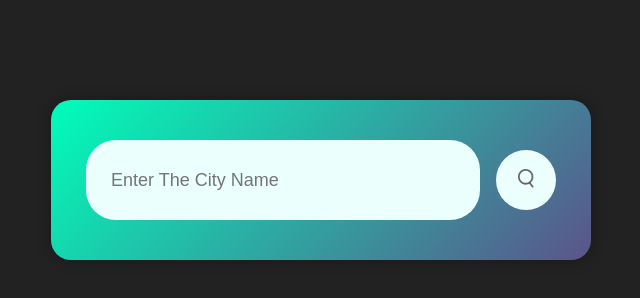
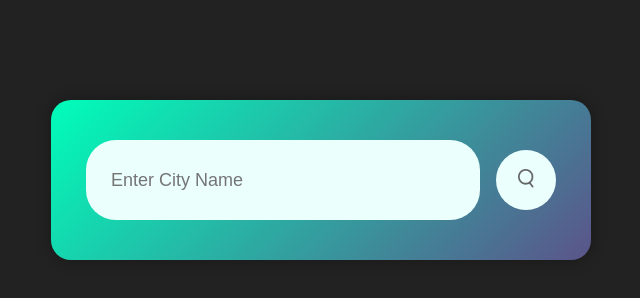
Before and after one commit to UMARAKRAM-ai/Weather_APP, a website: page index.html in a window 1280 px wide. Shown: the full height of the page, 319-959 px from the left. Drawn offline with Linux system fonts and the light colour scheme.

```diff
--- a/index.html
+++ b/index.html
@@ -10,7 +10,7 @@
 <body>
     <div class="card">
         <div class="search">
-          <input type="text" placeholder="Enter The City Name" spellcheck="false" />
+          <input type="text" placeholder="Enter City Name" spellcheck="false" />
           <button><img src="./images/search.png" alt="" /></button>
         </div>
         <div class="error">
```
